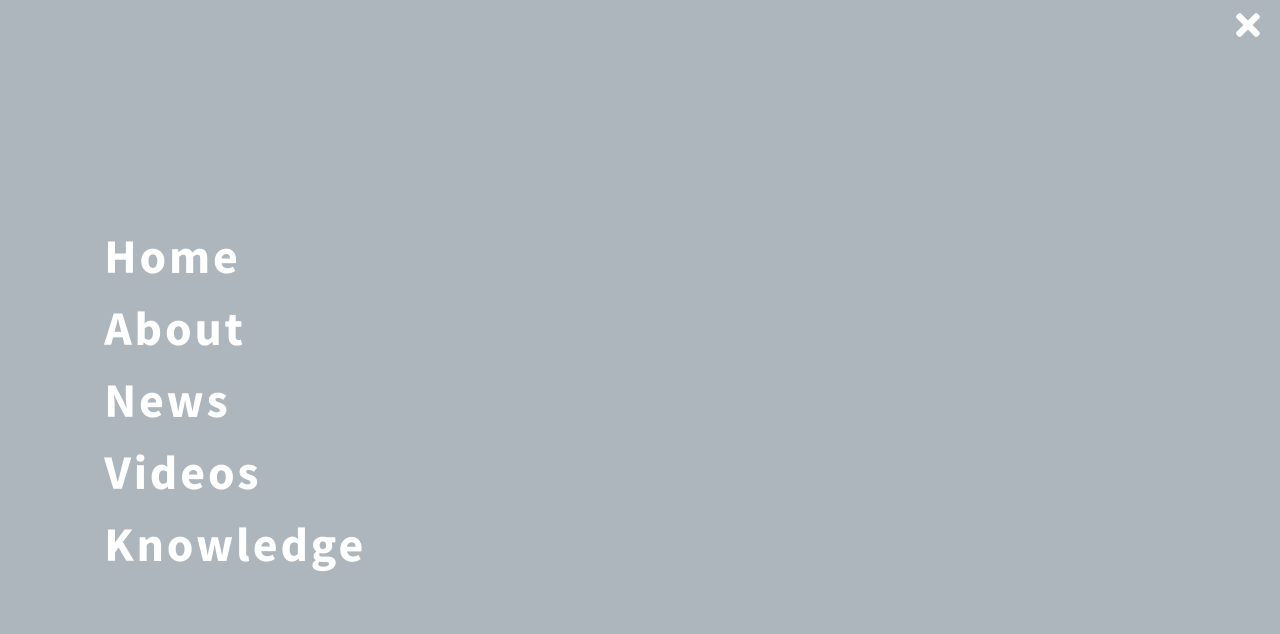
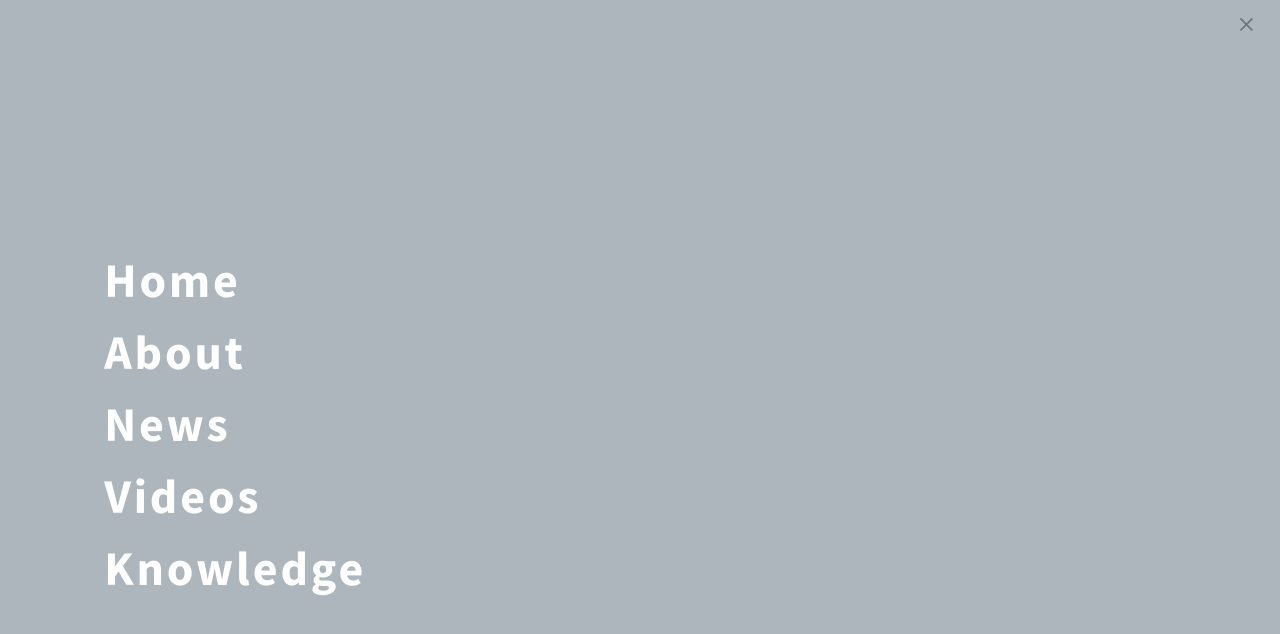
Before and after one commit to SimosaOmiya/teamy, a Nuxt app: page /about/aimi in a window 1280 px wide. Both pictures are taken after a click on the button 1255 px from the left and 25 px from the top of the page. Shown: the top 634 px of the page. Built offline with nearby package versions, Linux system fonts and the light colour scheme; a web font is replaced by a local one.

Commit message:
lg未満でcloseボタンが効かない事象を修正（純正ボタンに戻した）

```diff
--- a/components/header.vue
+++ b/components/header.vue
@@ -6,10 +6,10 @@
         aria-label="Sidebar"
         bg-variant="secondary"
         width="100%"
-        shadow
-        no-header>
-          <template #default="{ hide }">
-          <p class="menu-btn" @click="hide"><i class="fas fa-times"></i></p>
+        shadow>
+        <!-- no-header> -->
+        <!-- <template #default="{ hide }">
+          <b-btn class="menu-btn" @click="hide"><i class="fas fa-times"></i></b-btn>
           <b-container class="sidebar-inner-container" fluid="lg">
             <ul>
               <li><nuxt-link to="/">Home</nuxt-link></li>
@@ -19,7 +19,16 @@
               <li><nuxt-link to="/knowledge">Knowledge</nuxt-link></li>
             </ul>
           </b-container>
-        </template>
+        </template> -->
+        <b-container class="sidebar-inner-container" fluid="lg">
+          <ul>
+            <li><nuxt-link to="/">Home</nuxt-link></li>
+            <li><nuxt-link to="/about">About</nuxt-link></li>
+            <li><nuxt-link to="/news">News</nuxt-link></li>
+            <li><nuxt-link to="/videos">Videos</nuxt-link></li>
+            <li><nuxt-link to="/knowledge">Knowledge</nuxt-link></li>
+          </ul>
+        </b-container>
       </b-sidebar>
     </nav>
   </header>
@@ -70,15 +79,4 @@ nav{
   transition: transform $b-sidebar-transition-duration cubic-bezier(.19, 1, .22, 1);
 }
 
-.menu-btn{
-  position: absolute;
-  top: 0;
-  right: 0;
-  padding-right: 1rem;
-
-  font-size: $h1-font-size;
-  color:white;
-  cursor:pointer;
-}
-
 </style>
```
